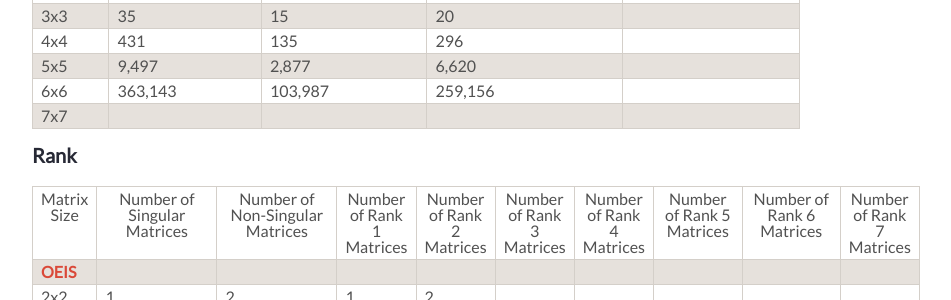
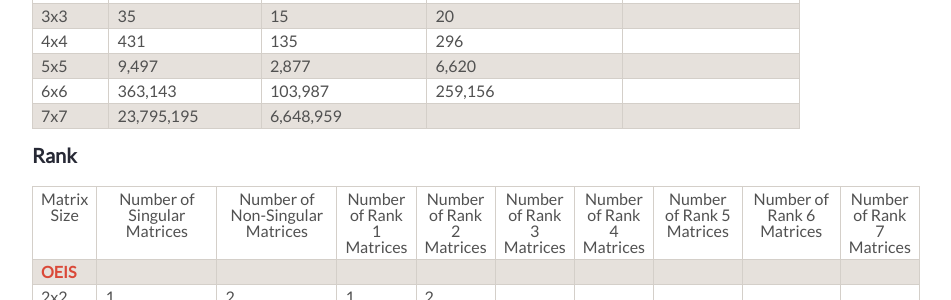
Before and after one commit to BohemianMatrices/BohemianMatrices, a Jekyll site: the page built from cpdb/upperhessenberg/uh_1_subdiag_0_diag_n1_0_1.md, in a window 1280 px wide and 900 px high, scrolled down 1442 px. Shown: the part 154-454 px from the top of the window, without its empty margins (224-1175 px from the left). Built offline with Jekyll 4.4.1, drawn with Linux system fonts in a browser that asks for light colours; nearby versions of some CDN libraries.

Commit message:
Added 7x7 eigenvalue counts

```diff
--- a/cpdb/upperhessenberg/uh_1_subdiag_0_diag_n1_0_1.md
+++ b/cpdb/upperhessenberg/uh_1_subdiag_0_diag_n1_0_1.md
@@ -65,7 +65,7 @@ Download all properties: <a href="http://cpdb.bohemianmatrices.com/UpperHessenbe
 | 4x4 | 431 | 135 | 296 | |
 | 5x5 | 9,497 | 2,877 | 6,620 | |
 | 6x6 | 363,143 | 103,987 | 259,156 | |
-| 7x7 | | | | |
+| 7x7 | 23,795,195 | 6,648,959 | | |
 
 ### Rank
 
```
